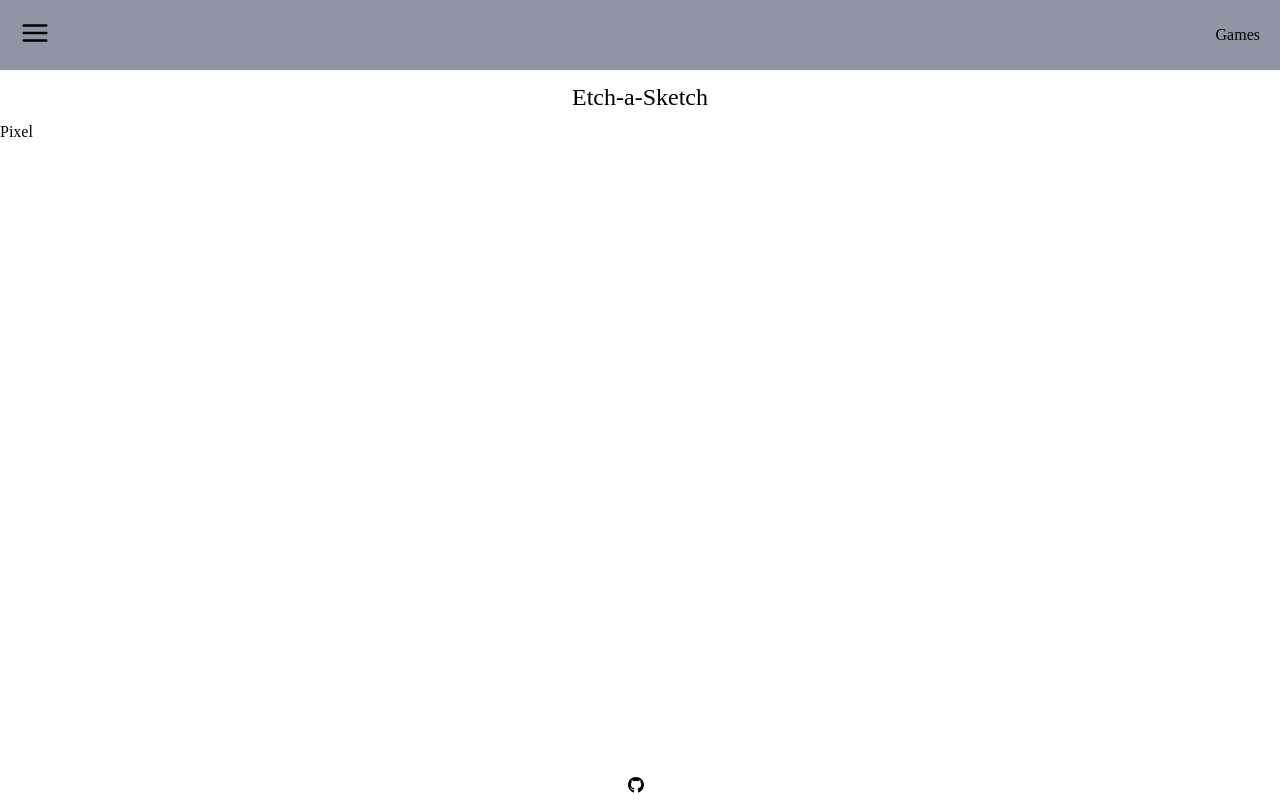
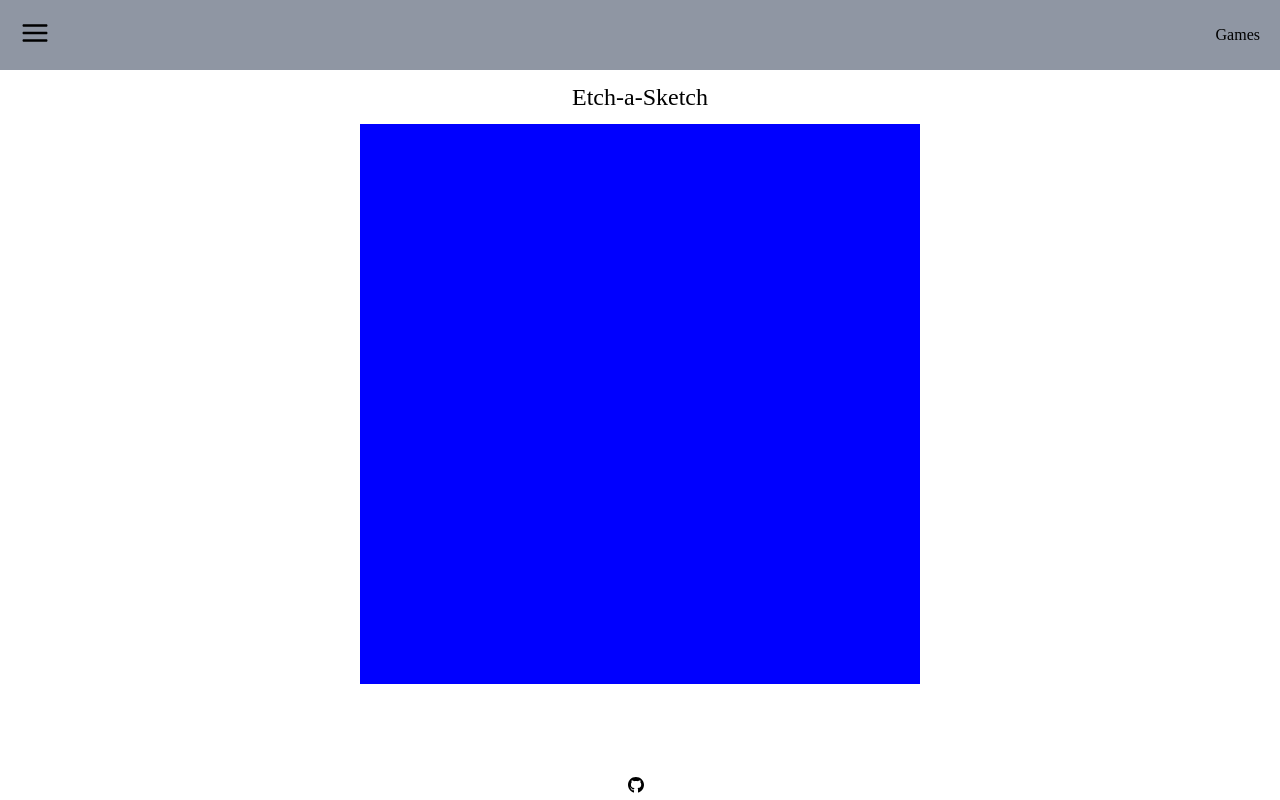
Before and after one commit to NBrennan26/games, a React (Create React App) app: page /etchasketch in a window 1280 px wide. Built offline with nearby package versions, Linux system fonts and the light colour scheme.

Commit message:
Add pixel and sketchpad components, and eas.css. set sketch pad grid, no logic

```diff
--- a/src/apps/etchasketch/EtchaSketch.jsx
+++ b/src/apps/etchasketch/EtchaSketch.jsx
@@ -1,15 +1,17 @@
 import { useEffect, useState } from "react";
-import Pixel from "./Pixel"
+import SketchPad from "./SketchPad";
+import "./eas.css";
 
 function EtchaSketch() {
-  const [boxSize, setBoxSize] = useState(30)
+  const [boxSize, setBoxSize] = useState(30);
+
   return (
     <div className="etch-a-sketch-cont">
       <div className="game-title-cont">
         <span className="game-title">Etch-a-Sketch</span>
       </div>
-      <div className="game-board">
-      <Pixel />
+      <div className="etch-sketch-board">
+        <SketchPad pixels={boxSize ** 2} />
       </div>
     </div>
   );
--- a/src/apps/etchasketch/Pixel.jsx
+++ b/src/apps/etchasketch/Pixel.jsx
@@ -1,10 +1,5 @@
 function Pixel() {
-  return (
-    <>
-      <div>Pixel
-      </div>
-    </>
-  );
+  return <div className="pixel-item"></div>;
 }
 
 export default Pixel;
--- /dev/null
+++ b/src/apps/etchasketch/SketchPad.jsx
@@ -0,0 +1,25 @@
+import { useEffect, useState } from "react";
+import Pixel from "./Pixel";
+
+function SketchPad(props) {
+  const [boxArr, setBoxArr] = useState([]);
+
+  useEffect(() => {
+    const curBoxArr = []
+    for (let i = 0; i < props.pixels; i++) {
+      curBoxArr.push(i);
+    }
+    setBoxArr(curBoxArr)
+  // eslint-disable-next-line react-hooks/exhaustive-deps
+  }, []);
+
+  return (
+    <div className="sketch-pad">
+      {boxArr.map((item) => {
+        return <Pixel key={item} />;
+      })}
+    </div>
+  );
+}
+
+export default SketchPad;
--- /dev/null
+++ b/src/apps/etchasketch/eas.css
@@ -0,0 +1,17 @@
+.etch-sketch-board {
+  margin: auto;
+  width: 70vh;
+  height: 70vh;
+  background-color: blue;
+}
+.sketch-pad {
+  display: grid;
+  grid-template-columns: repeat(30, 1fr);
+  grid-template-rows: repeat(30, 1fr);
+  height: 100%;
+  width: 100%;
+}
+.pixel-item {
+  height: 100%;
+  width: 100%;
+}
```
